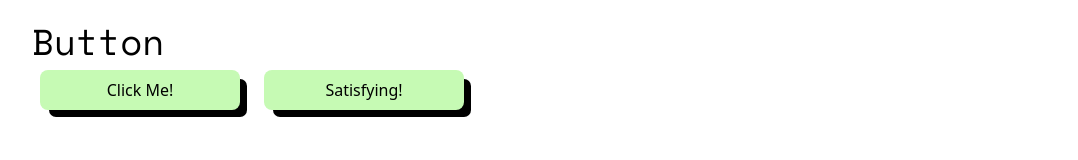
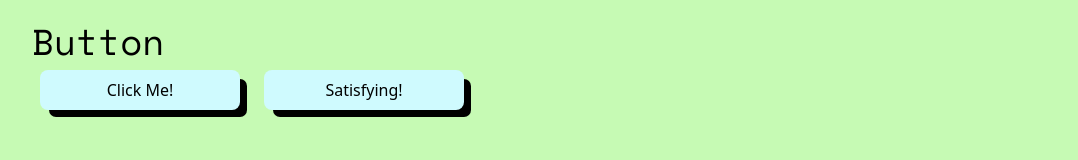
Before and after one commit to chilldenaya/neobrutalism-ui, a Next.js app: page / in a window 1280 px wide. Shown: the part 162-322 px from the top of the page, without its empty margins (64-1142 px from the left). Built offline with nearby package versions, Linux system fonts and the light colour scheme.

Commit message:
feat: change homepage background

```diff
--- a/app/components/Button.tsx
+++ b/app/components/Button.tsx
@@ -12,7 +12,7 @@ const Button: React.FC<ButtonProps> = ({ onClick, disabled, children }) => {
     <button
       onClick={onClick}
       disabled={disabled}
-      className="w-[200px] hover-3d bg-lime-100 items-center rounded-lg m-2 p-2"
+      className="w-[200px] hover-3d bg-cyan-100 items-center rounded-lg m-2 p-2"
     >
       {children}
     </button>
--- a/app/components/Card.tsx
+++ b/app/components/Card.tsx
@@ -9,7 +9,7 @@ interface CardProps {
 
 const Card: React.FC<CardProps> = ({ title, description, image }) => (
   <>
-    <div className="bg-pink-100 w-80 h-full border-black border-2 rounded-md bg-white hover-3d">
+    <div className="bg-orange-100 w-80 h-full border-black border-2 rounded-md bg-white hover-3d">
       <a className="block cursor-pointer">
         <article className="w-full h-full">
           <div className="px-6 py-5 text-left h-full">
--- a/app/page.tsx
+++ b/app/page.tsx
@@ -26,7 +26,7 @@ const cardData = [
 
 export default function Home() {
   return (
-    <main className="flex min-h-screen flex-col items-left justify-between p-24 gap-12">
+    <main className="flex min-h-screen flex-col items-left justify-between p-24 gap-12 bg-lime-100">
       <h1 className="text-4xl font-bold font-mono">Neo Brutalism UI ✨</h1>
       <div className="flex flex-col justify-center items-left">
         <p className="text-4xl font-mono">Button</p>
```
